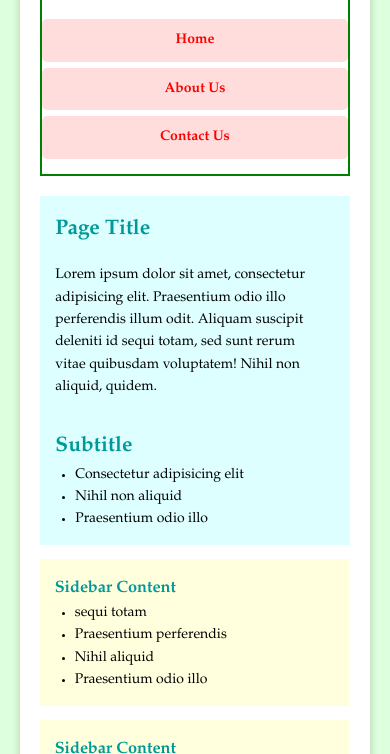
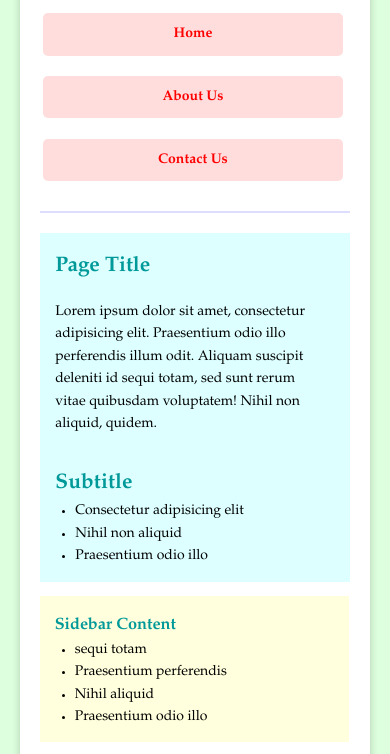
Before and after one commit to andersonmmi/local-remote, a plain HTML site: page Responsive_Buildout/index.html in a window 390 px wide. Shown: the part 115-869 px from the top of the page. Drawn offline with Linux system fonts and the light colour scheme.

Commit message:
Reworked navigation layout

```diff
--- a/Responsive_Buildout/style.css
+++ b/Responsive_Buildout/style.css
@@ -57,21 +57,22 @@ header{
     flex-direction:column;
 }
 #logo{
-    border: 2px solid red;
+    /*border: 2px solid red;*/
     justify-content: flex-start;
     width: 30%;
 }
 #main_nav{
+  display:flex;
     /*justify-content: flex-start;*/
     width: 65%;
     /*align-content: flex-end;*/
     /*margin-top: 4%;*/
 }
 #main_nav a{
-    padding: 10px 2%;
+    padding: 10px;
     background: #ffdddd;
     /*margin-bottom: 2% auto;*/
-    margin-left: 5%;
+    margin: 5%;
     border-radius: 5px;
     /*align-content: center;*/
     width: 20%;
@@ -138,7 +139,7 @@ header{
 /* vvv Mobile view responses below vvv */
 @media (max-width: 600px) {
     header{
-        border: 2px solid green;
+        /*border: 2px solid green;*/
         display: flex;
         flex-direction: column;
         justify-content: center;
@@ -148,9 +149,12 @@ header{
         text-align: center;
     }
     #main_nav{
+        display:flex;
+        flex-direction: column;
         text-align:center;
         justify-content: center;
-        width: 100%;
+        width: 94%;
+        margin-left: 1%;
     }
     #main_nav a{
         display: block;
```
